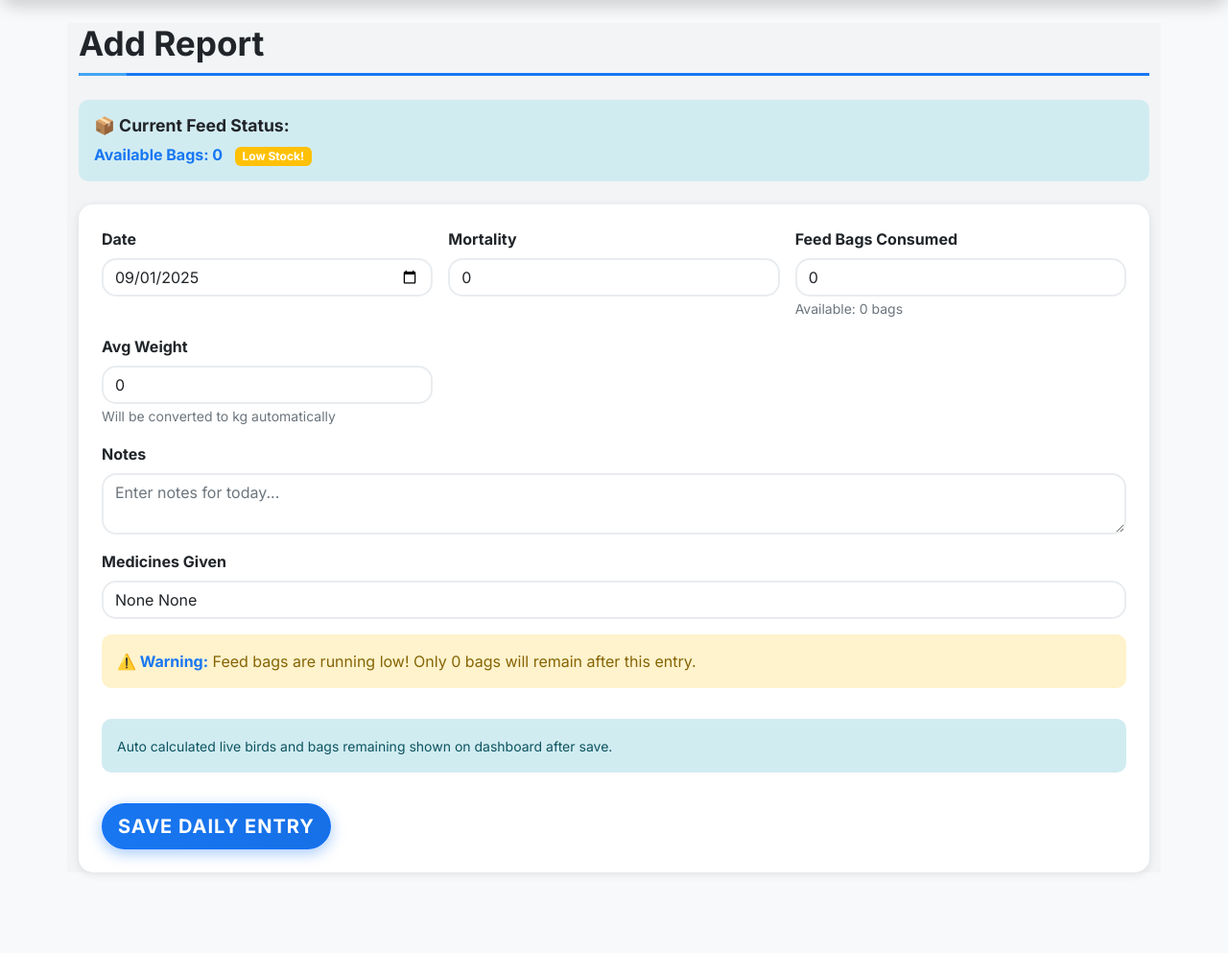
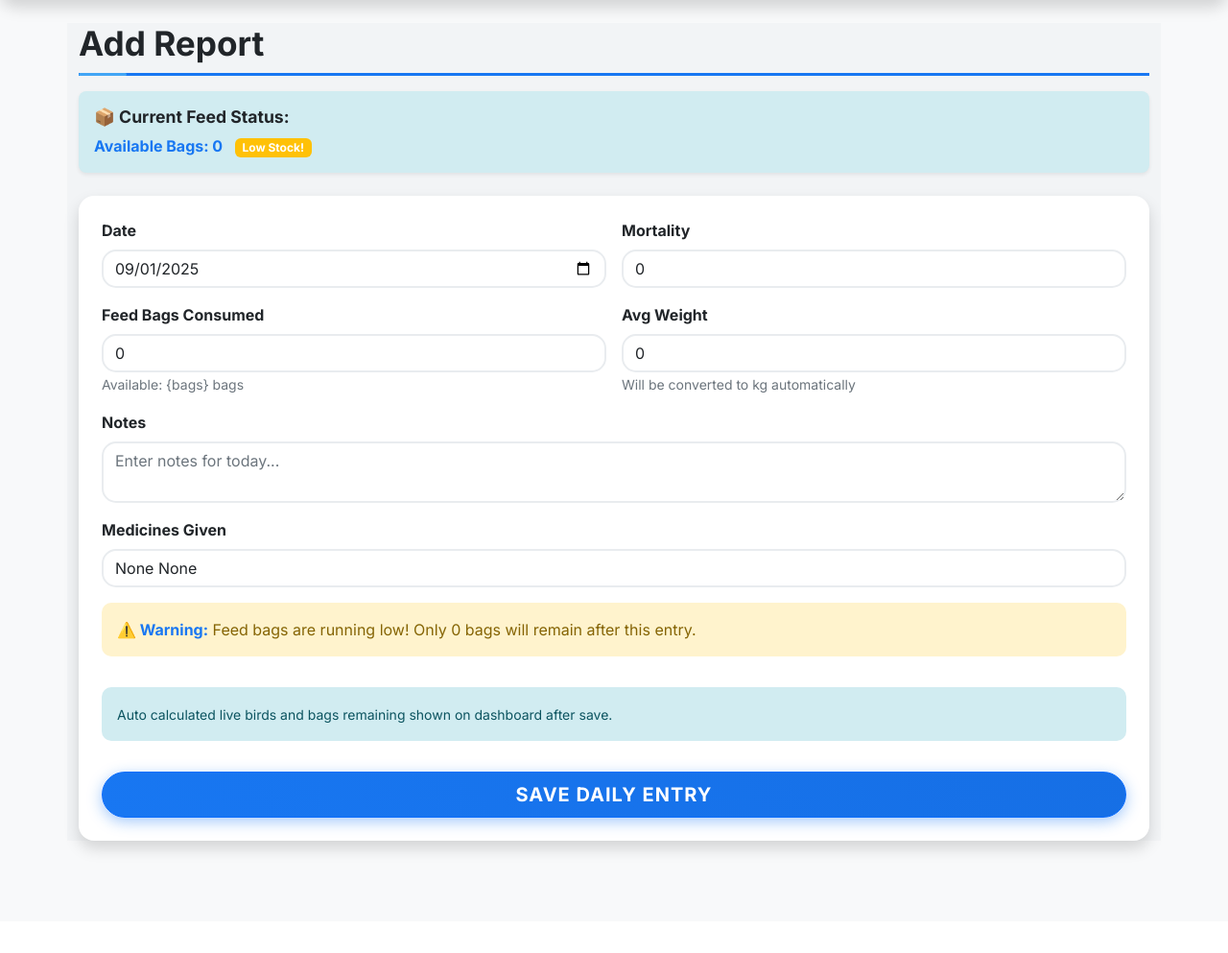
Before and after one commit to arunteja30/poultry-tracker, a Flask app: page /daily in a window 1280 px wide; the page is wider, and only the part inside the window is pictured. Shown: the part 82-1075 px from the top of that part at 96% size. After the commit the page ends 974 px from the top of that part, so only its background shows below. Run offline with Flask 3, Linux system fonts and the light colour scheme; a user stored in the database is signed in.

Commit message:
added translations

```diff
--- a/templates/daily.html
+++ b/templates/daily.html
@@ -1,17 +1,17 @@
 {% extends 'base.html' %}
 {% block content %}
-<h2 data-i18n="daily_title">Daily Input</h2>
+<h2 class="mb-3" data-i18n="daily_title">Daily Input</h2>
 
 {% if not cycle %}
 <!-- No Active Cycle -->
-<div class="row">
-  <div class="col-12">
-    <div class="card text-center p-5">
+<div class="row justify-content-center">
+  <div class="col-12 col-md-8 col-lg-6">
+    <div class="card text-center p-4 p-md-5 shadow rounded-4">
       <div class="card-body">
         <div class="mb-4" style="font-size: 4rem;">🐔</div>
         <h3 data-i18n="no_cycle">No Active Cycle</h3>
         <p class="text-muted mb-4" data-i18n="setup_instruction">Please set up a new cycle to start tracking your poultry farm data.</p>
-        <a href="{{ url_for('setup') }}" class="btn btn-primary btn-lg" data-i18n="setup_new_cycle">Setup New Cycle</a>
+        <a href="{{ url_for('setup') }}" class="btn btn-primary btn-lg w-100" data-i18n="setup_new_cycle">Setup New Cycle</a>
       </div>
     </div>
   </div>
@@ -19,8 +19,8 @@
 {% else %}
 
 <!-- Current Feed Bags Status -->
-<div class="alert alert-info mb-4">
-  <h6 data-i18n="current_feed_status">📦 Current Feed Status:</h6>
+<div class="alert alert-info mb-4 rounded-3 shadow-sm">
+  <h6 class="mb-2" data-i18n="current_feed_status">📦 Current Feed Status:</h6>
   {% set available_bags = feeds|sum(attribute='feed_bags') if feeds is defined else 0 %}
   <strong><span data-i18n="available_bags">Available Bags:</span> {{ bags_available|round|int }}</strong>
   {% if bags_available <= 3 %}
@@ -30,24 +30,24 @@
   {% endif %}
 </div>
 
-<div class="card p-4">
+<div class="card p-3 p-md-4 shadow rounded-4 mb-4">
   <form method="POST" class="row g-3">
-    <div class="col-md-4">
+    <div class="col-12 col-md-6">
       <label for="entry-date" class="form-label" data-i18n="entry_date">Date</label>
       <input id="entry-date" type="date" name="entry_date" class="form-control"
              value="{{ error_data.entry_date if error_data else '' }}">
     </div>
-    <div class="col-md-4">
+    <div class="col-12 col-md-6">
       <label for="mortality" class="form-label" data-i18n="mortality">Mortality</label>
       <input id="mortality" type="number" name="mortality" class="form-control"
              value="{{ error_data.mortality if error_data else 0 }}" min="0">
     </div>
-    <div class="col-md-4">
+    <div class="col-12 col-md-6">
       <label for="feed-consumed" class="form-label" data-i18n="feed_consumed">Feed Bags Consumed</label>
       <input id="feed-consumed" type="number" step="0.1" name="feed_bags_consumed" class="form-control"
              value="{{ error_data.feed_bags_consumed if error_data else 0 }}" min="0" required
              onchange="validateFeedBags()">
-      <small class="text-muted">Available: {{ bags_available|round|int }} bags</small>
+      <small class="text-muted" data-i18n="available_bags_info">Available: {{ bags_available|round|int }} bags</small>
       {% if error_data and (error_data.feed_bags_consumed == 0 or error_data.feed_bags_consumed is none) %}
       <div class="text-danger mt-1" id="feed-bags-error">
         <span data-i18n="error_feed_bags_zero">Feed bags consumed cannot be zero. Please enter a valid value.</span>
@@ -58,11 +58,11 @@
     <!-- Feed Bags Added hidden field -->
     <input id="bags-added" type="hidden" name="feed_bags_added" value="{{ error_data.feed_bags_added if error_data else 0 }}">
 
-    <div class="col-md-4">
+    <div class="col-12 col-md-6">
       <label for="avg-weight" class="form-label" data-i18n="avg_weight">Avg Weight (grams)</label>
       <input id="avg-weight" type="number" step="1" name="avg_weight_grams" class="form-control"
              value="{{ error_data.avg_weight_grams if error_data else 0 }}" min="0" required>
-      <small class="text-muted">Will be converted to kg automatically</small>
+      <small class="text-muted" data-i18n="auto_weight_convert">Will be converted to kg automatically</small>
       {% if error_data and (error_data.avg_weight_grams == 0 or error_data.avg_weight_grams is none) %}
       <div class="text-danger mt-1" id="avg-weight-error">
         <span data-i18n="error_avg_weight_zero">Average weight gain cannot be zero. Please enter a valid value.</span>
@@ -72,7 +72,7 @@
 
     <div class="col-12">
       <label for="daily-notes" class="form-label" data-i18n="notes">Notes</label>
-      <textarea id="daily-notes" name="daily_notes" class="form-control" rows="2" placeholder="Enter notes for today...">{{ error_data.daily_notes if error_data else '' }}</textarea>
+      <textarea id="daily-notes" name="daily_notes" class="form-control" rows="2" placeholder="Enter notes for today..." data-i18n-placeholder="notes_placeholder">{{ error_data.daily_notes if error_data else '' }}</textarea>
     </div>
 
     <div class="col-12">
@@ -100,7 +100,7 @@
       </div>
     </div>
     <div class="col-12">
-      <button id="submit-btn" class="btn btn-primary btn-lg" type="submit" data-i18n="save_daily">Save Daily Entry</button>
+      <button id="submit-btn" class="btn btn-primary btn-lg w-100" type="submit" data-i18n="save_daily">Save Daily Entry</button>
     </div>
   </form>
 </div>
```
